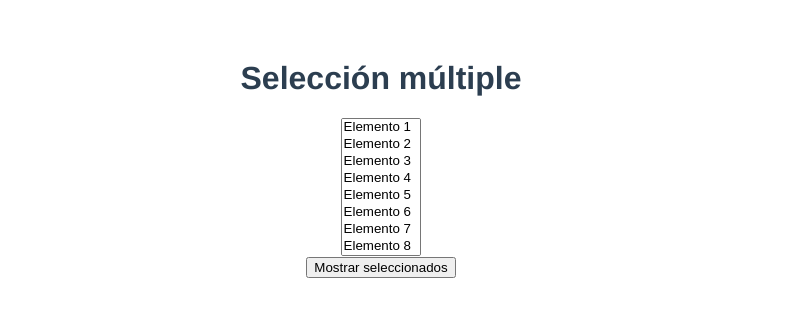
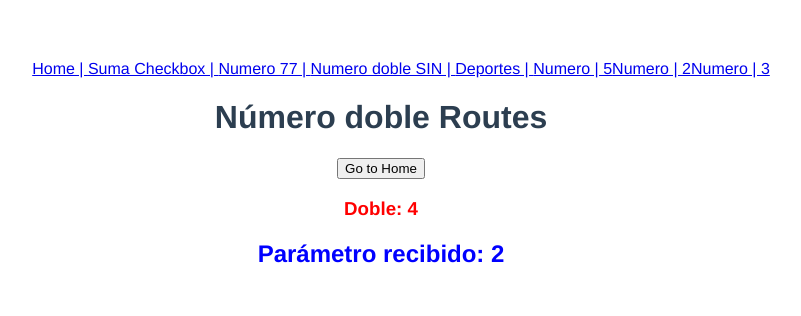
Before and after one commit to jjlagunamoreno/vuecomunicacioncomponents, a Vue app: page /numerodoble/2 in a window 1280 px wide. Shown: the top 316 px of the page, without its empty margins (259-1060 px from the left). Built offline with nearby package versions, Linux system fonts and the light colour scheme.

Commit message:
ejercicios con parametros y routing

```diff
--- a/src/App.vue
+++ b/src/App.vue
@@ -1,7 +1,10 @@
 <template>
   <!-- <ComicsComponent /> -->
   <!-- <PadreDeporte /> -->
-  <SeleccionMultiple />
+  <!-- <SeleccionMultiple /> -->
+
+  <Menu />
+  <router-view></router-view>
 </template>
 
 <script>
@@ -9,7 +12,8 @@
 // import PadreDeporte from "./components/PadreDeporte.vue";
 // import PadreNumeros from "./components/PadreNumeros.vue";
 // import ComicsComponent from "./components/ComicsComponent.vue";
-import SeleccionMultiple from "./components/SeleccionMultiple.vue";
+//import SeleccionMultiple from "./components/SeleccionMultiple.vue";
+import Menu from "./components/Menu.vue";
 
 export default {
   name: "App",
@@ -17,7 +21,8 @@ export default {
     // PadreDeporte,
     // PadreNumeros,
     // ComicsComponent,
-    SeleccionMultiple,
+    // SeleccionMultiple,
+    Menu,
   },
 };
 </script>
--- /dev/null
+++ b/src/Router.js
@@ -0,0 +1,26 @@
+import { createWebHistory, createRouter } from "vue-router";
+import HomeComponent from './components/Home.vue';
+import PadreDeporte from './components/PadreDeporte.vue';
+import NumeroDoble from './components/NumeroDoble.vue';
+import SumaCheckbox from './components/SumaCheckbox.vue'
+
+
+const myRoutes = [
+    {
+        path: "/", component: HomeComponent
+    },
+    {
+        path: "/numerodoble/:numero?", component: NumeroDoble
+    },
+    {
+        path: "/deportes/:id?", component: PadreDeporte
+    },
+    {
+        path: "/sumacheckbox", component: SumaCheckbox
+    },
+]
+const router = createRouter({
+    history: createWebHistory(),
+    routes: myRoutes
+})
+export default router;
--- /dev/null
+++ b/src/components/Home.vue
@@ -0,0 +1,10 @@
+<template>
+  <div>
+    <h1>Home</h1>
+  </div>
+</template>
+<script>
+export default {
+    name:"HomeComponent"
+}
+</script>
--- /dev/null
+++ b/src/components/Menu.vue
@@ -0,0 +1,42 @@
+<template>
+  <div>
+    <ul id="menu">
+      <li>
+        <router-link to="/">Home | </router-link>
+      </li>
+      <li>
+        <router-link to="/sumacheckbox">Suma Checkbox | </router-link>
+      </li>
+      <li>
+        <router-link to="/numerodoble/77">Numero 77 | </router-link>
+      </li>
+      <li>
+        <router-link to="/numerodoble">Numero doble SIN | </router-link>
+      </li>
+      <li>
+        <router-link to="/deportes/1">Deportes | </router-link>
+      </li>
+      <li v-for="numero in numeros" :key="numero">
+        <router-link :to="'/numerodoble/'+ numero ">Numero | {{ numero }}</router-link>
+      </li>
+    </ul>
+  </div>
+</template>
+
+<script>
+export default {
+  name: "MenuComponent",
+  data() {
+    return {
+      numeros: [5, 2, 3],
+    };
+  },
+  methods: {},
+};
+</script>
+
+<style scoped>
+ul#menu li {
+  display: inline;
+}
+</style>
--- /dev/null
+++ b/src/components/NumeroDoble.vue
@@ -0,0 +1,54 @@
+<template>
+    <div>
+        <h1>Número doble Routes</h1>
+        <button @click="redirectToHome()">
+            Go to Home
+        </button>
+        <h3 style="color:red">
+            Doble: {{doble}}
+        </h3>
+        <h2 style="color:blue">
+            {{mensaje}}
+        </h2>
+    </div>
+</template>
+<script>
+    export default {
+        name: "NumeroDoble",
+        methods: {
+            redirectToHome() {
+                this.$router.push("/");
+            }
+        },
+        watch: {
+            '$route.params.numero' (nextVal, oldVal){
+                //SOLAMENTE DEBEMOS REALIZAR LAS ACCIONES
+                //CUANDO NUESTRO PARAMETRO CAMBIE
+                if (nextVal != oldVal){
+                    this.mensaje = "Esto ha cambiado!!! " +
+                    this.$route.params.numero;
+                    let valor = parseInt(this.$route.params.numero);
+                    this.doble = valor * 2;
+                }
+            }
+        },
+        data() {
+            return {
+                mensaje: "",
+                doble: 0
+            }
+        }, mounted() {
+            console.log("Param: " + this.$route.params.numero);
+            //LOS PARAMETROS SON STRING, NO IMPORTA SI SON NUMERICOS
+            let paramNumero = this.$route.params.numero;
+            if (paramNumero == ""){
+                console.log("Sin parámetros");
+                this.mensaje = "Sin parámetros en Routing";
+            }else {
+                this.mensaje = "Parámetro recibido: " + paramNumero;
+                let valor = parseInt(this.$route.params.numero);
+                this.doble = valor * 2;
+            }
+        }
+    }
+</script>
--- a/src/components/SeleccionMultiple.vue
+++ b/src/components/SeleccionMultiple.vue
@@ -14,6 +14,7 @@
         </form>
     </div>
 </template>
+
 <script>
     export default {
         name: "SeleccionMultiple",
--- /dev/null
+++ b/src/components/SumaCheckbox.vue
@@ -0,0 +1,55 @@
+<template>
+  <div>
+    <h1>Ejemplo Checkbox</h1>
+    <button type="button" @click="generarCheckboxAleatorio">Generar Checkbox</button>
+    <form>
+      <div v-for="numero in checkBoxNumeros" :key="numero">
+        <input
+          type="checkbox"
+          :value="numero"
+          v-model="seleccionados"
+          @change="actualizarSuma(numero, $event)"
+        />
+        <label>{{ numero }}</label>
+      </div>
+      <h3 style="color: blue">La suma seleccionada es {{ suma }}</h3>
+    </form>
+  </div>
+</template>
+
+<script>
+export default {
+  name: "SumaCheckboxVue",
+  data() {
+    return {
+      checkBoxNumeros: [], // Array de números para los checkboxes
+      seleccionados: [], // Array para almacenar los números seleccionados
+      suma: 0, // Resultado de la suma
+    };
+  },
+  methods: {
+    generarCheckboxAleatorio() {
+      // Genera un array de 6 números aleatorios entre 1 y 50
+      this.checkBoxNumeros = Array.from({ length: 6 }, () =>
+        Math.floor(Math.random() * 50) + 1
+      );
+      this.seleccionados = []; // Reinicia seleccionados al generar nuevos números
+      this.suma = 0; // Reinicia la suma
+    },
+    actualizarSuma(numero, event) {
+      // Suma o resta el número dependiendo del estado del checkbox
+      if (event.target.checked) {
+        this.suma += numero;
+      } else {
+        this.suma -= numero;
+      }
+    },
+  },
+};
+</script>
+
+<style scoped>
+.div {
+  text-align: justify;
+}
+</style>
--- a/src/main.js
+++ b/src/main.js
@@ -1,4 +1,6 @@
 import { createApp } from 'vue'
 import App from './App.vue'
+import router from './Router'
 
-createApp(App).mount('#app')
+var app = createApp(App)
+app.use(router).mount('#app')
```
